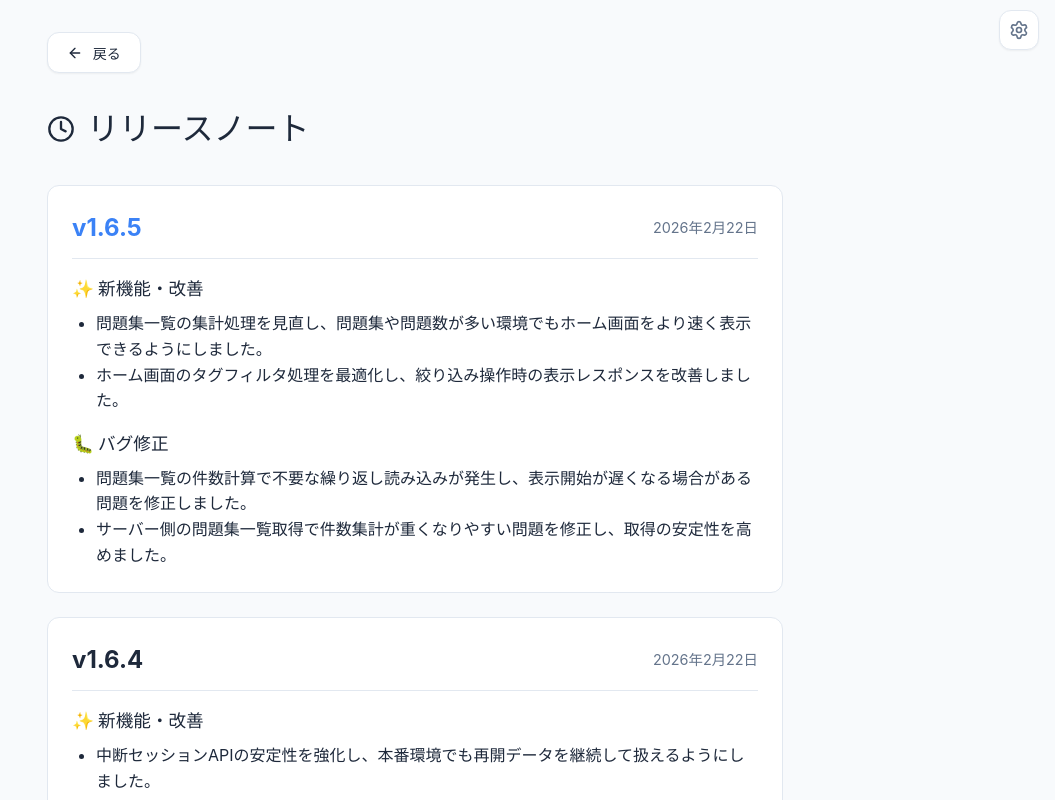
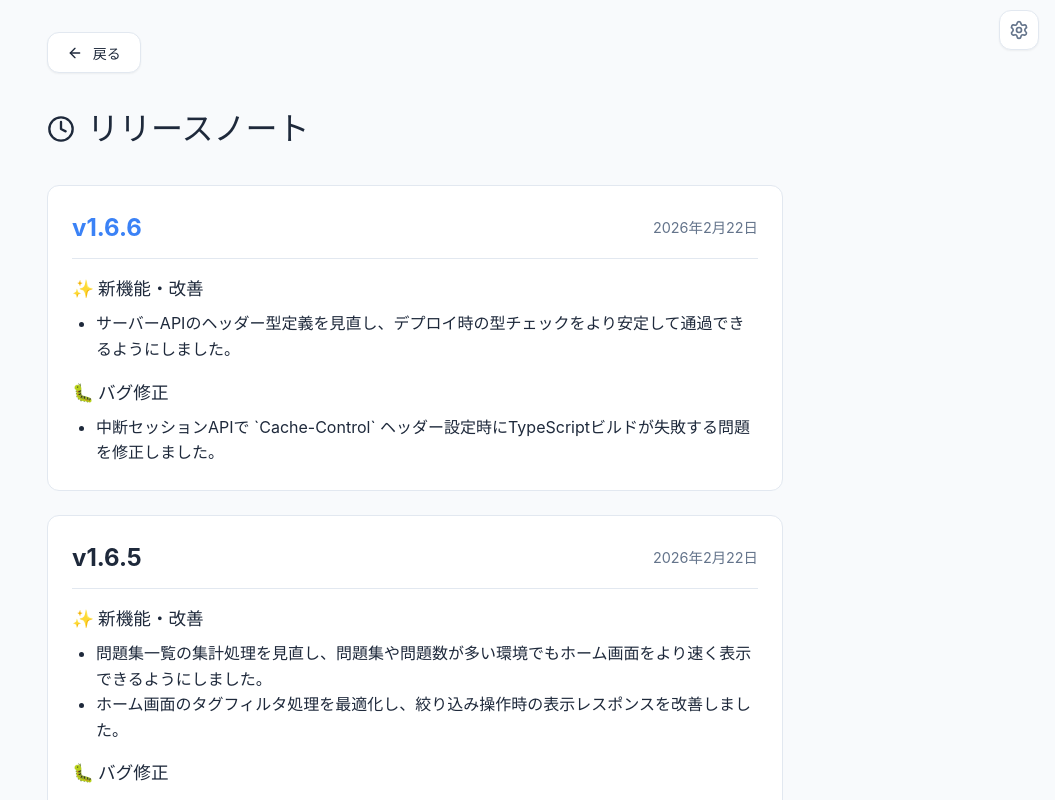
Before and after one commit to toyo-masa/my-study-app, a React (Vite) app: page /release-notes in a window 1280 px wide. Shown: the whole page, without its empty margins (225-1280 px from the left). Built offline with nearby package versions, Linux system fonts and the light colour scheme.

Commit message:
chore: バージョンを更新し、`setHeader`の`value`型を`string | string[]`に拡張。

```diff
--- a/api/_http.ts
+++ b/api/_http.ts
@@ -8,6 +8,6 @@ export type ApiHandlerRequest<TBody = unknown> = {
 export type ApiHandlerResponse = {
     status: (statusCode: number) => ApiHandlerResponse;
     json: (payload: unknown) => ApiHandlerResponse;
-    setHeader: (name: string, value: string[]) => void;
+    setHeader: (name: string, value: string | string[]) => void;
     end: (payload?: string) => ApiHandlerResponse;
 };
--- a/package.json
+++ b/package.json
@@ -1,7 +1,7 @@
 {
   "name": "qa",
   "private": true,
-  "version": "1.6.5",
+  "version": "1.6.6",
   "type": "module",
   "scripts": {
     "dev": "vite",
--- a/src/pages/ReleaseNotesRoute.tsx
+++ b/src/pages/ReleaseNotesRoute.tsx
@@ -10,6 +10,16 @@ type ReleaseNote = {
 };
 
 const releaseNotes: ReleaseNote[] = [
+    {
+        version: '1.6.6',
+        date: '2026年2月22日',
+        improvements: [
+            'サーバーAPIのヘッダー型定義を見直し、デプロイ時の型チェックをより安定して通過できるようにしました。',
+        ],
+        fixes: [
+            '中断セッションAPIで `Cache-Control` ヘッダー設定時にTypeScriptビルドが失敗する問題を修正しました。',
+        ],
+    },
     {
         version: '1.6.5',
         date: '2026年2月22日',
```
